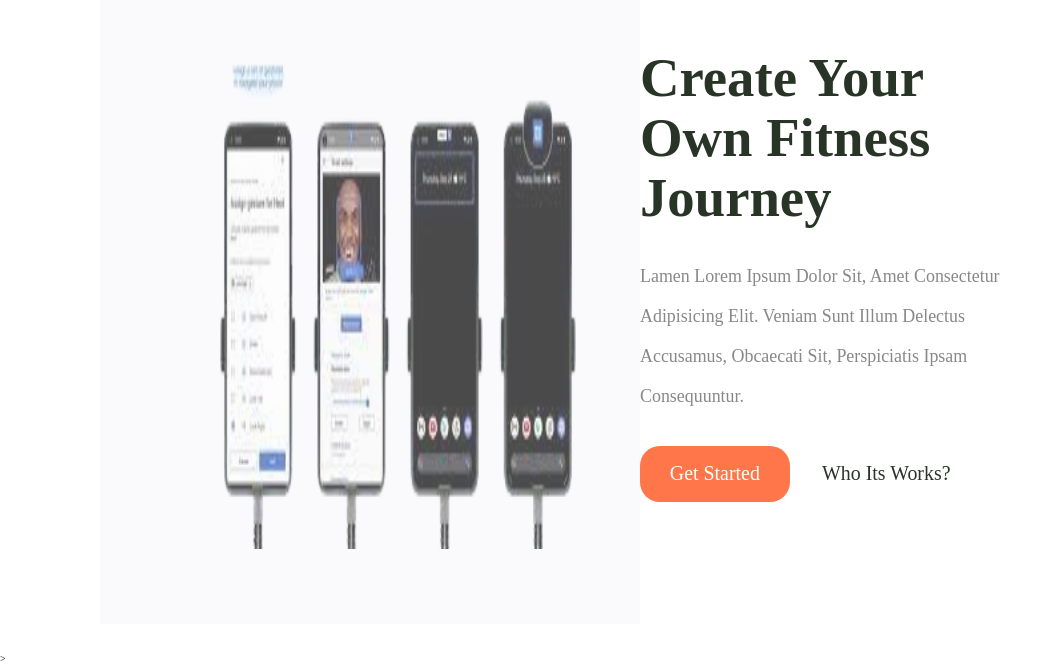
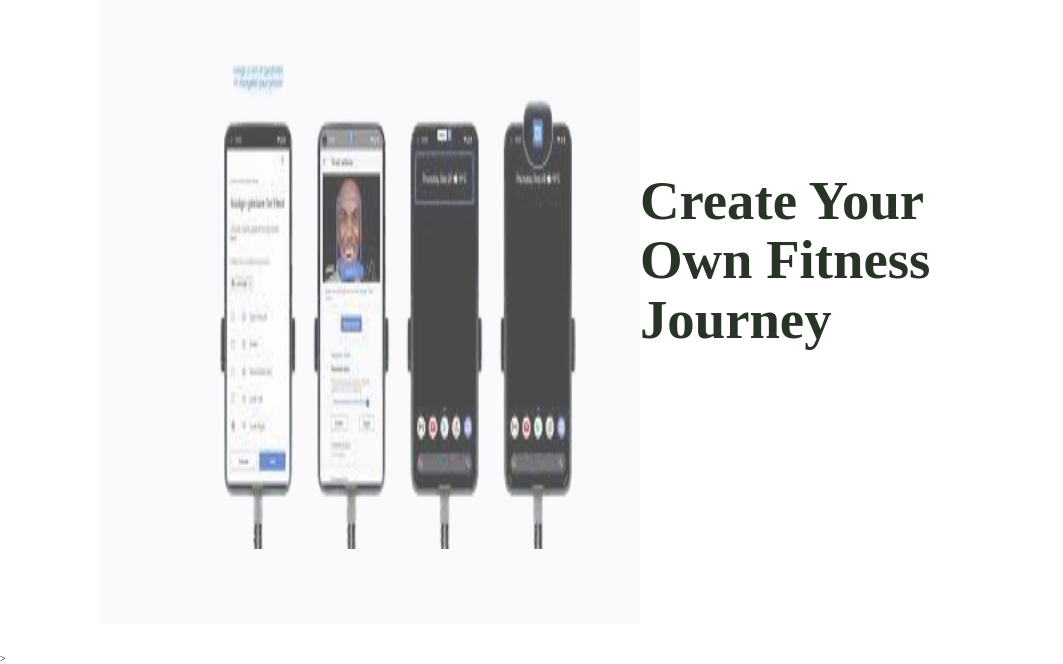
Before and after one commit to Osati/Our-Responsive-Web-site, a plain HTML site: page index.html in a window 1280 px wide. Shown: the part 2682-3346 px from the top of the page, without its empty margins (0-1063 px from the left). Drawn offline with Linux system fonts and the light colour scheme.

Commit message:
site works start

```diff
--- a/index.html
+++ b/index.html
@@ -167,14 +167,7 @@
 
         <div class="right-side">
             <h2>Create Your Own Fitness Journey</h2>
-            <p>lamen Lorem ipsum dolor sit, amet consectetur adipisicing elit.
-                Veniam sunt illum delectus accusamus, obcaecati sit, perspiciatis ipsam
-                consequuntur.
-            </p>
-            <div class="button-group">
-                <button class="common-button">Get Started</button>
-                <button class="common-button-normal">Who its Works?</button>
-            </div>
+
         </div>
 
     </section>>
```
